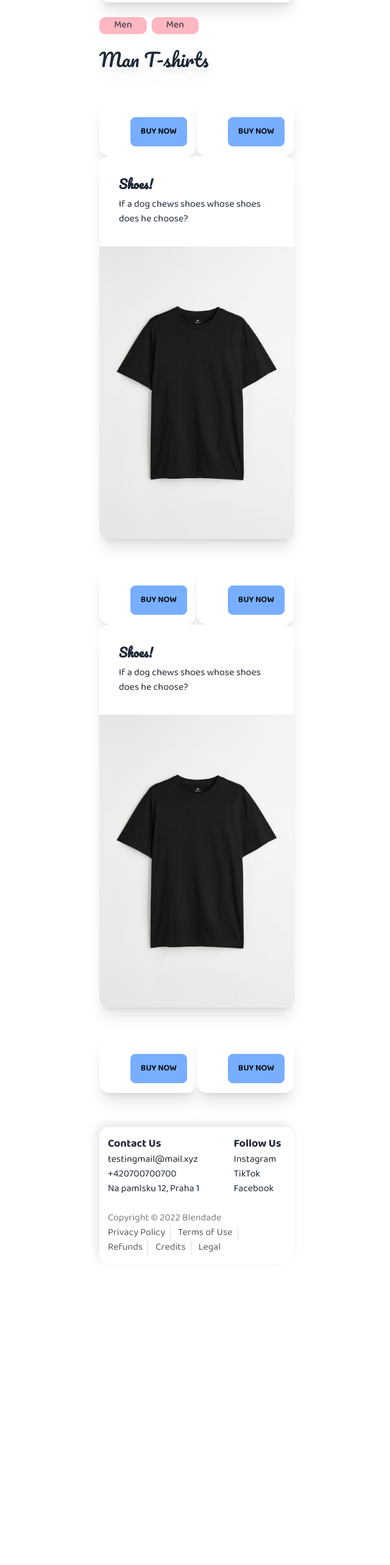
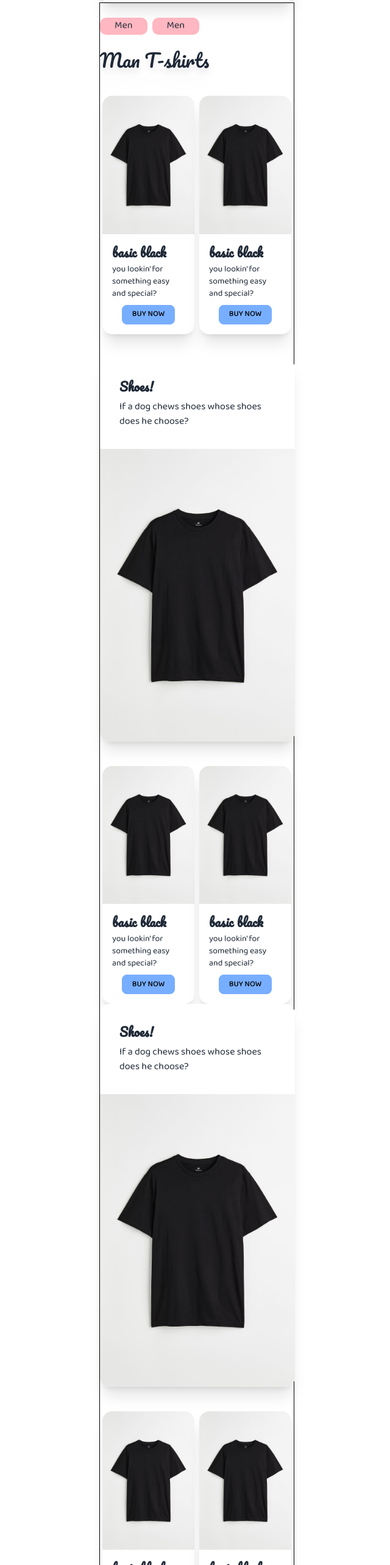
Before and after one commit to stepskop/react-eshop-mock, a React (Vite) app: page /products in a window 1280 px wide. Shown: the part 51-2617 px from the top of the page at 61% size, without its empty margins (317-957 px from the left). Before the commit the page ends 2139 px from the top, so only its background shows below. Built offline with nearby package versions, Linux system fonts and the light colour scheme; no server answers.

Commit message:
products

```diff
--- a/src/Products.jsx
+++ b/src/Products.jsx
@@ -1,26 +1,56 @@
 import React from "react";
 import Footer from "./Footer.jsx";
-import {CardProduct} from "./components/card";
-import Carousel from "./components/carousel";
-
+import { CardProduct, CardProductMini } from "./components/card";
 
 export default function Products() {
   return (
     <>
-            <section className="w-80 mx-auto">
+      <section className="w-80 mx-auto border border-black">
         <div className="mt-6 flex gap-x-2">
-                    <button className=" rounded-[10px] bg-[#ffb7c1] px-6 py-[2px] hover:bg-[#ca858ec7] hover:ease-in-out hover:duration-200 active:scale-90 active:ease-in-out active:duration-200">Men</button>
-                    <button className=" rounded-[10px] bg-[#ffb7c1] px-6 py-[2px] hover:bg-[#ca858ec7] hover:ease-in-out hover:duration-200 active:scale-90 active:ease-in-out active:duration-200">Men</button>
-
+          <button className=" rounded-[10px] bg-[#ffb7c1] px-6 py-[2px] hover:bg-[#ca858ec7] hover:ease-in-out hover:duration-200 active:scale-90 active:ease-in-out active:duration-200">
+            Men
+          </button>
+          <button className=" rounded-[10px] bg-[#ffb7c1] px-6 py-[2px] hover:bg-[#ca858ec7] hover:ease-in-out hover:duration-200 active:scale-90 active:ease-in-out active:duration-200">
+            Men
+          </button>
         </div>
-                <div className="mt-6 w-80 mx-auto"  >
-                    <h1 className="text-3xl drop-shadow-xl">
-                       Man T-shirts
-                    </h1>
+        <div className="mt-6 w-80 mx-auto">
+          <h1 className="text-3xl drop-shadow-xl">Man T-shirts</h1>
         </div>
         <div className="flex flex-row">
-                    <CardProduct/>
-                    <CardProduct/>
+          <CardProductMini
+            image="../src/assets/imgs/hmgoepprod.jpg"
+            title="basic black"
+            desc="you lookin' for something easy and special?"
+          ></CardProductMini>
+          <CardProductMini
+            image="../src/assets/imgs/hmgoepprod.jpg"
+            title="basic black"
+            desc="you lookin' for something easy and special?"
+          ></CardProductMini>
+        </div>
+        <div>
+          <div className="card w-80 mt-10 mx-auto bg-base-100 shadow-xl">
+            <div className="card-body">
+              <h2 className="card-title">Shoes!</h2>
+              <p>If a dog chews shoes whose shoes does he choose?</p>
+            </div>
+            <figure>
+              <img src="../src/assets/imgs/hmgoepprod.jpg" alt="Shoes" />
+            </figure>
+          </div>
+        </div>
+        <div className="flex flex-row">
+          <CardProductMini
+            image="../src/assets/imgs/hmgoepprod.jpg"
+            title="basic black"
+            desc="you lookin' for something easy and special?"
+          ></CardProductMini>
+          <CardProductMini
+            image="../src/assets/imgs/hmgoepprod.jpg"
+            title="basic black"
+            desc="you lookin' for something easy and special?"
+          ></CardProductMini>
         </div>
         <div>
           <div className="card w-80 mx-auto bg-base-100 shadow-xl">
@@ -28,28 +58,25 @@ export default function Products() {
               <h2 className="card-title">Shoes!</h2>
               <p>If a dog chews shoes whose shoes does he choose?</p>
             </div>
-                        <figure><img src="../src/assets/imgs/hmgoepprod.jpg" alt="Shoes"/></figure>
+            <figure>
+              <img src="../src/assets/imgs/hmgoepprod.jpg" alt="Shoes" />
+            </figure>
           </div>
         </div>
         <div className="flex flex-row">
-                    <CardProduct/>
-                    <CardProduct/>
-                </div>
-                <div>
-                    <div className="card w-80 mx-auto bg-base-100 shadow-xl">
-                        <div className="card-body">
-                            <h2 className="card-title">Shoes!</h2>
-                            <p>If a dog chews shoes whose shoes does he choose?</p>
-                        </div>
-                        <figure><img src="../src/assets/imgs/hmgoepprod.jpg" alt="Shoes"/></figure>
-                    </div>
-                </div>
-                <div className="flex flex-row">
-                    <CardProduct/>
-                    <CardProduct/>
+          <CardProductMini
+            image="../src/assets/imgs/hmgoepprod.jpg"
+            title="basic black"
+            desc="you lookin' for something easy and special?"
+          ></CardProductMini>
+          <CardProductMini
+            image="../src/assets/imgs/hmgoepprod.jpg"
+            title="basic black"
+            desc="you lookin' for something easy and special?"
+          ></CardProductMini>
         </div>
       </section>
-            <Footer/>
+      <Footer />
     </>
   );
 }
--- a/src/components/card.jsx
+++ b/src/components/card.jsx
@@ -16,3 +16,20 @@ export const CardProduct = (props) => {
     </div>
   );
 };
+
+export const CardProductMini = (props) => {
+  return (
+    <div className="w-64 mx-1 mt-10 card card-compact bg-base-100 shadow-xl">
+      <figure>
+        <img src={props.image} />
+      </figure>
+      <div className="inline p-[8px] card-body">
+        <h2 className="mb-2 gap-1 card-title">{props.title}</h2>
+        <p className="pb-2">{props.desc}</p>
+        <div className="card-actions justify-center">
+          <button className="min-h-[2rem] text-[0.8rem] h-8 font-medium btn btn-primary">Buy Now</button>
+        </div>
+      </div>
+    </div>
+  );
+};
--- a/src/styles/app.scss
+++ b/src/styles/app.scss
@@ -34,9 +34,11 @@ body {
   /* color: #000; */
   margin: 0;
   padding: 0;
+
   animation: bugfix infinite 1s;
   -webkit-animation: bugfix infinite 1s;
   main {
+
     font-family: CustomTwo;
   }
 }
```
Also changed, not shown: 1 other file (tests, documents, lock files or other folders). Lines whose indentation alone changed are shown as unchanged.
